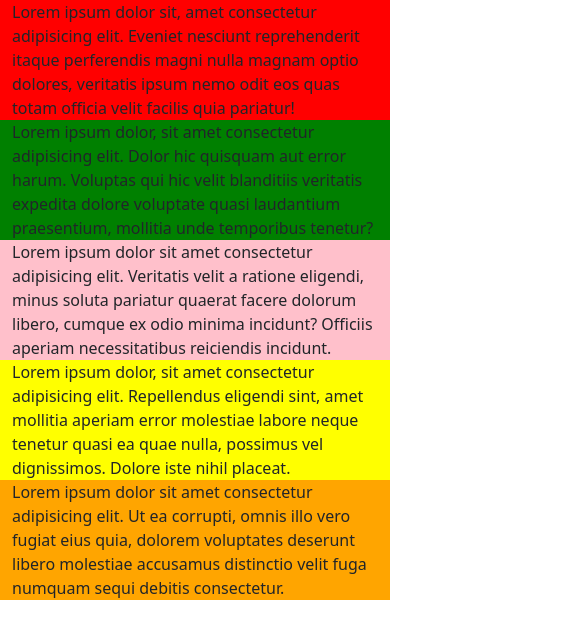
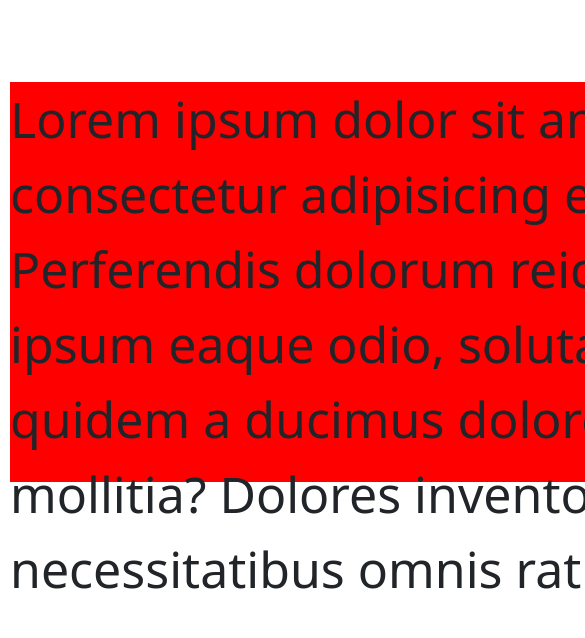
Before and after one commit to sngwebs786/BOOTSTRAP-CLASS, a plain HTML site: page index.html in a window 390 px wide. Shown: the top 638 px of the page, 585 px wide, since content can reach past the window. Drawn offline with nearby package versions, Linux system fonts and the light colour scheme.

Commit message:
Code Updated

```diff
--- a/index.html
+++ b/index.html
@@ -119,9 +119,9 @@
     <div class="container">
       <div class="row">
         <!-- 1st -->
-        <div class="col-lg-4 col-sm-12  col-md-12">
+        <!-- <div class="col-lg-4 col-sm-12 col-md-12">
           <div class="row">
-            <div class="col-lg-12 red col-sm-12  col-md-12">
+            <div class="col-lg-12 red col-sm-12 col-md-12">
               Lorem ipsum dolor sit, amet consectetur adipisicing elit. Eveniet
               nesciunt reprehenderit itaque perferendis magni nulla magnam optio
               dolores, veritatis ipsum nemo odit eos quas totam officia velit
@@ -129,19 +129,19 @@
             </div>
           </div>
           <div class="row">
-            <div class="col-lg-12 green col-sm-12  col-md-12">
+            <div class="col-lg-12 green col-sm-12 col-md-12">
               Lorem ipsum dolor, sit amet consectetur adipisicing elit. Dolor
               hic quisquam aut error harum. Voluptas qui hic velit blanditiis
               veritatis expedita dolore voluptate quasi laudantium praesentium,
               mollitia unde temporibus tenetur?
             </div>
           </div>
-        </div>
+        </div> -->
 
         <!-- 2nd -->
-        <div class="col-lg-8 col-sm-12 col-md-12">
+        <!-- <div class="col-lg-8 col-sm-12 col-md-12">
           <div class="row">
-            <div class="col-lg-12 pink col-sm-12  col-md-12">
+            <div class="col-lg-12 pink col-sm-12 col-md-12">
               Lorem ipsum dolor sit amet consectetur adipisicing elit. Veritatis
               velit a ratione eligendi, minus soluta pariatur quaerat facere
               dolorum libero, cumque ex odio minima incidunt? Officiis aperiam
@@ -162,8 +162,33 @@
               sequi debitis consectetur.
             </div>
           </div>
-        </div>
+        </div> -->
       </div>
+    </div>
+
+    <br /><br /><br />
+
+    <!-- FLEXBOX -->
+
+    <!-- <center> -->
+    <!-- <h1 class="flexboxHd text-center">Flexbox</h1> -->
+    <!-- </center> -->
+
+    <!-- <button class="btn-danger btn">Abc</button>
+    <div class="mainDiv">
+      <div class="my-div red"></div>
+      <div class="my-div yellow"></div>
+      <div class="my-div orange"></div>
+      <div class="my-div green"></div>
+    </div> -->
+
+    <!-- MEDIA QUERY -->
+
+    <div class="my-div pink">
+      Lorem ipsum dolor sit amet consectetur adipisicing elit. Perferendis
+      dolorum reiciendis officia ipsum eaque odio, soluta repellat eos quidem a
+      ducimus dolore, similique mollitia? Dolores inventore impedit
+      necessitatibus omnis ratione.
     </div>
 
     <script
--- a/style.css
+++ b/style.css
@@ -23,11 +23,6 @@
 }
 
 
-@media only screen and (max-width: 600px) {
-  body {
-    background-color: lightblue;
-  }
-}
 
 
 
@@ -36,3 +31,41 @@
     height: 50px;
     border-radius: 25px !important;
 }
+
+
+
+/* FLEXBOX */
+
+
+.my-div{
+    height: 400px;
+    width: 900px;
+    margin: 10px;
+}
+
+.mainDiv{
+    display: flex;
+    flex-direction: row;
+    justify-content: space-around;
+    flex-wrap: wrap;
+}
+
+
+@media only screen and (max-width: 900px) {
+ .my-div{
+     background-color: red;
+ }
+}
+
+
+@media only screen and (max-width: 600px) {
+ .my-div{
+    font-size: 50px;
+}
+}
+
+
+@media only screen and (max-width: 600px) {
+ .my-div{
+    font-size: 50px;
+}}
```
